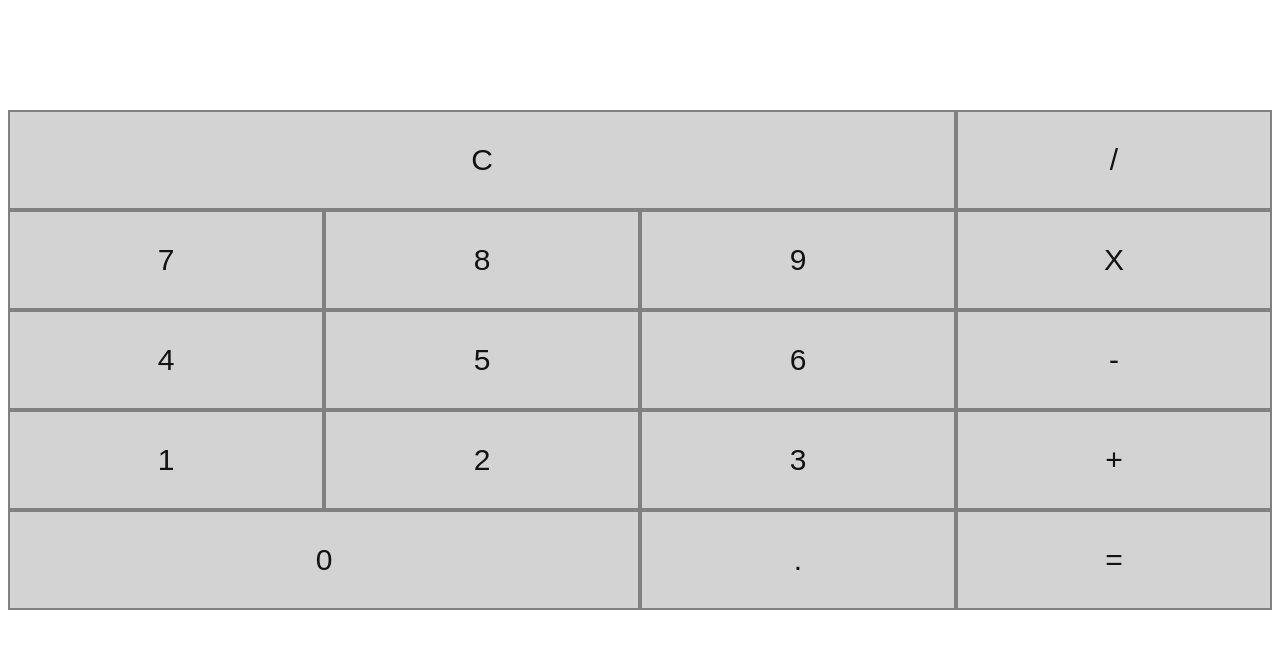
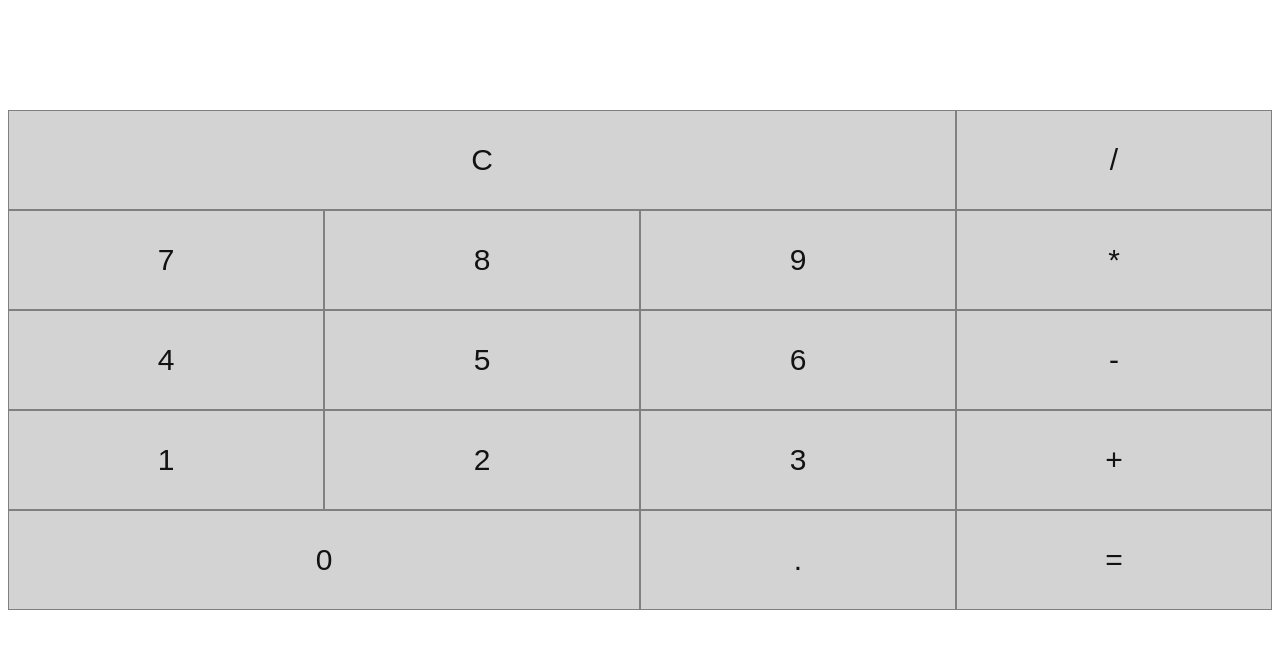
Before and after one commit to galanteria01/online-calculator-basic, a React app: page / in a window 1280 px wide. Built offline with nearby package versions, Linux system fonts and the light colour scheme.

Commit message:
React done in it

```diff
--- a/src/Calc.js
+++ b/src/Calc.js
@@ -6,19 +6,40 @@ class Calc extends Component{
         super(props);
         this.state = {
             current: '',
-            previous: []
+            previous: [],
+            nextIsReset: false
         }
 
     }
     reset = () => {
-        this.setState({result: 0});
+        this.setState({current: '0',previous:[], nextIsReset:false});
 
     }
     addToCurrent = (symbol) =>{
-        this.setState({current: this.state.current+symbol})
+        if(["/","-","+","*"].indexOf(symbol)>-1){
+            let {previous} = this.state
+            previous.push(this.state.current + symbol);
+            this.setState({previous,nextIsReset:true});
+        }else{
+            if((this.state.current === "0" && symbol !== ".") || this.state.nextIsReset)
+            {
+                this.setState({current: symbol,nextIsReset: false})
+
+            }else{
+                this.setState({current: this.state.current+symbol})
+            }
+        }
 
     }
-    equals = () =>{
+    equals = (symbol) =>{
+        let {current,previous,nextIsReset} = this.state;
+        if(previous.length>0){
+            current = eval(String(previous[previous.length-1] + current));
+            this.setState({current,previous,nextIsReset:true});
+
+
+        }
+
 
     }
 
@@ -31,7 +52,7 @@ class Calc extends Component{
             {symbol: '7',cols: 1, action: this.addToCurrent},
             {symbol: '8',cols: 1, action: this.addToCurrent},
             {symbol: '9',cols: 1, action: this.addToCurrent},
-            {symbol: 'X',cols: 1, action: this.addToCurrent},
+            {symbol: '*',cols: 1, action: this.addToCurrent},
             {symbol: '4',cols: 1, action: this.addToCurrent},
             {symbol: '5',cols: 1, action: this.addToCurrent},
             {symbol: '6',cols: 1, action: this.addToCurrent},
@@ -46,6 +67,9 @@ class Calc extends Component{
         ];
         return(
         <div className="Calc">
+            {this.state.previous.length > 0 ?
+            <div className="floaty-last">{this.state.previous[this.state.previous.length-1]}</div>
+        :null}
             <input className="result" type="text" value={this.state.current}/>
             <br/>
             {buttons.map((btn,i) => {
--- a/src/Css/style.css
+++ b/src/Css/style.css
@@ -13,7 +13,7 @@
 button.calc-button{
     width: 100%;
     height: 100px;
-    border: 2px solid grey;
+    border: 1px solid grey;
     background: lightgrey;
     font-size: 30px;
     color: #121212;
@@ -22,11 +22,17 @@ input[type="text"]{
     height: 100px;
     width: auto;
     text-align: right;
-    font-size: 36px;
+    font-size: 32px;
     border: transparent;
-
     position: relative;
     max-width: 100vh;
     margin-right: 50px;
     float: right;
 }
+.floaty-last{
+    position: absolute;
+    right: 60px;
+    color: grey;
+    z-index: 99;
+    top: 10px;
+}
```
